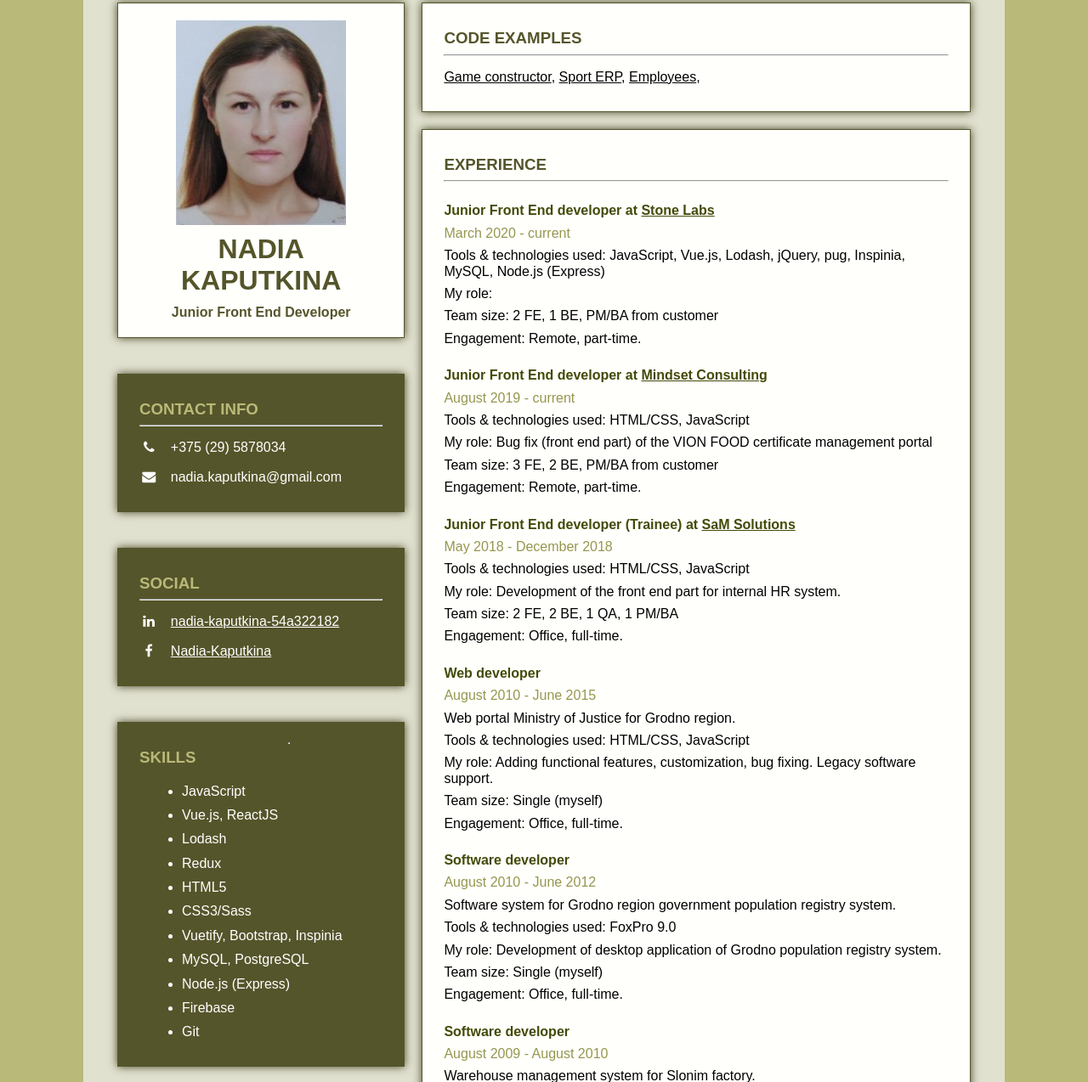
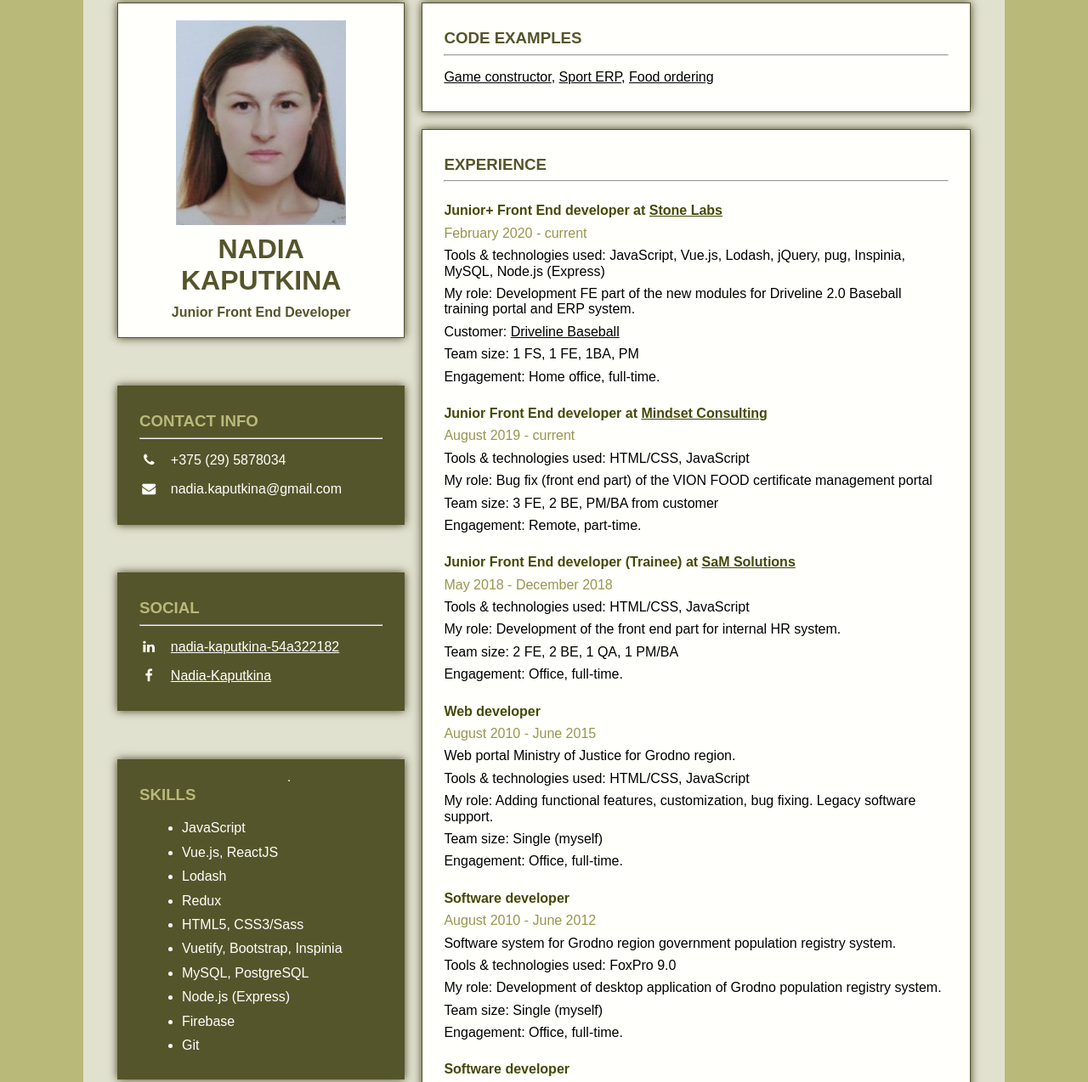
Before and after one commit to NadiaKaputkina/rsschool-cv, a plain HTML site: page index.html in a window 1280 px wide. Shown: the part 37-1311 px from the top of the page at 85% size. Drawn offline with Linux system fonts and the light colour scheme.

Commit message:
fix experience

```diff
--- a/index.html
+++ b/index.html
@@ -63,8 +63,7 @@
             <li>Vue.js, ReactJS</li>
             <li>Lodash</li>
             <li>Redux</li>
-            <li>HTML5</li>
-            <li>CSS3/Sass</li>
+            <li>HTML5, CSS3/Sass</li>
             <li>Vuetify, Bootstrap, Inspinia</li>
             <li>MySQL, PostgreSQL</li>
             <li>Node.js (Express)</li>
@@ -87,7 +86,7 @@
 
           <hr>
 
-          <p>My goal is to become an expert level FE developer. I want to learn and work on cutting edge technologies (React, Angular, ets).</p>
+          <p>My goal is to become an expert level FE developer. I want to learn and work on cutting edge technologies (React, Angular, Vue.js).</p>
         </section>
 
       </div>
@@ -101,7 +100,7 @@
 
           <p><a href="https://github.com/NadiaKaputkina/game_constructor" target="_blank">Game constructor</a>,
             <a href="https://github.com/NadiaKaputkina/Sport_ERP" target="_blank">Sport ERP</a>,
-            <a href="https://github.com/NadiaKaputkina/employees_FrontEnd" target="_blank">Employees</a>,
+            <a href="https://github.com/NadiaKaputkina/Burger" target="_blank">Food ordering</a>
         </section>
 
         <section class="working-experience">
@@ -110,12 +109,13 @@
           <hr>
 
           <div class="job">
-            <p><strong>Junior Front End developer at <a href="https://stone-labs.com/" target="_blank">Stone Labs</a></strong></p>
-            <p class="date">March 2020 - current</p>
+            <p><strong>Junior+ Front End developer at <a href="https://stone-labs.com/" target="_blank">Stone Labs</a></strong></p>
+            <p class="date">February 2020 - current</p>
             <p>Tools & technologies used: JavaScript, Vue.js, Lodash, jQuery, pug, Inspinia, MySQL, Node.js (Express)</p>
-            <p>My role: </p>
-            <p>Team size: 2 FE, 1 BE, PM/BA from customer</p>
-            <p>Engagement: Remote, part-time.</p>
+            <p>My role: Development FE part of the new modules for Driveline 2.0 Baseball training portal and ERP system.</p>
+            <p>Customer: <a href="https://www.drivelinebaseball.com/" target="_blank">Driveline Baseball</a></p>
+            <p>Team size: 1 FS, 1 FE, 1BA, PM</p>
+            <p>Engagement: Home office, full-time.</p>
           </div>
 
           <div class="job">
```
